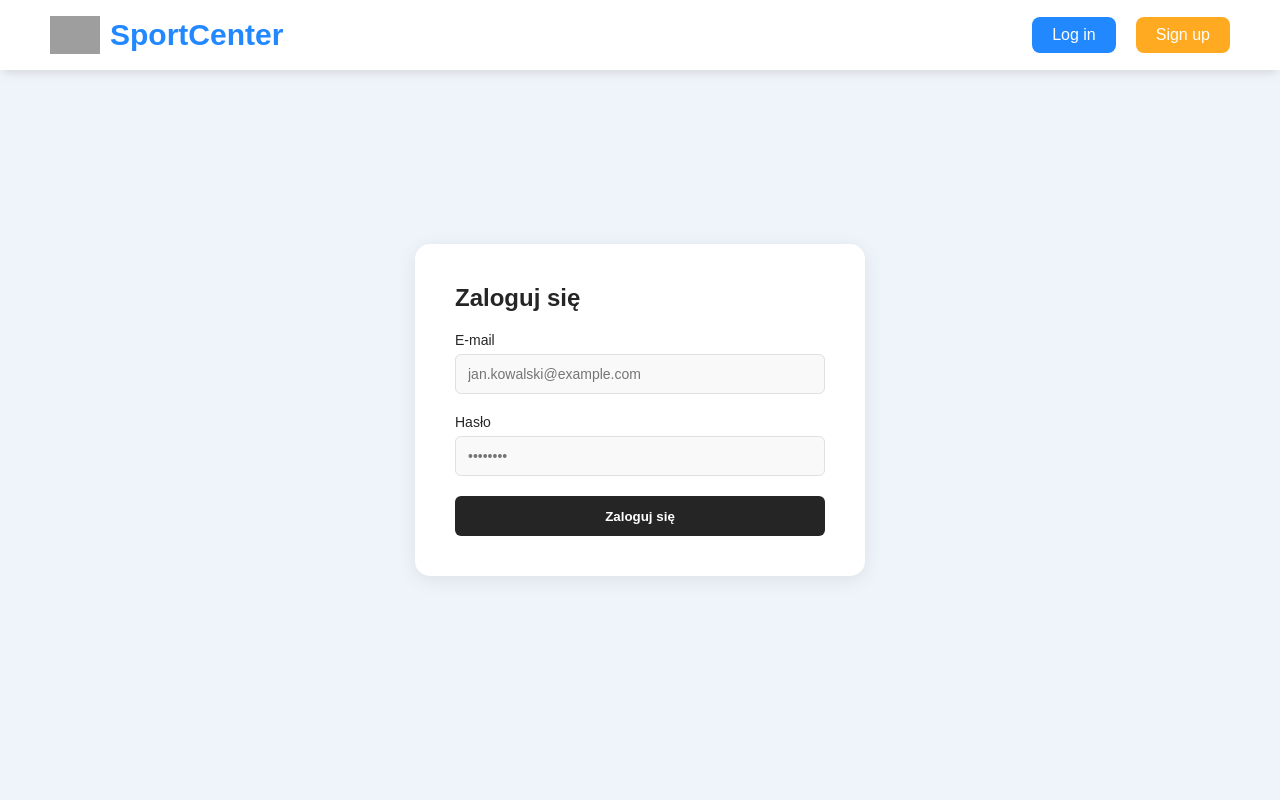
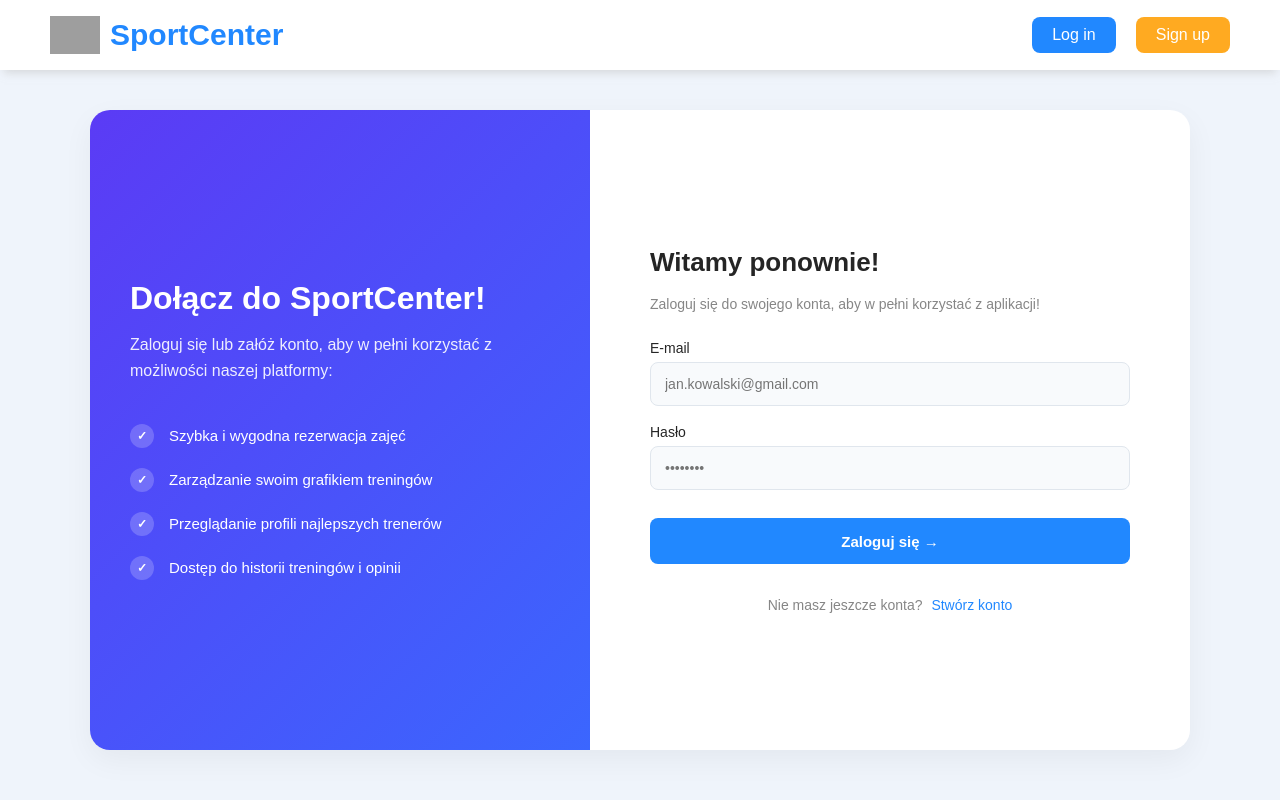
Before and after one commit to anna-wojcik/Natraining_client, a React (Vite) app: page /login in a window 1280 px wide. Shown: the top 800 px of the page. Built offline with nearby package versions, Linux system fonts and the light colour scheme.

Commit message:
enhance login page with improved validation and UI components

```diff
--- a/src/pages/Login/index.jsx
+++ b/src/pages/Login/index.jsx
@@ -1,89 +1,124 @@
 import { useState } from "react";
 import { useDispatch, useSelector } from "react-redux";
-import { useNavigate } from "react-router-dom";
-import { loginRequest } from "../../store/slices/authSlice";
-import { selectError, selectLoading, clearError } from "../../store/slices/authSlice";
+import { useNavigate, Link } from "react-router-dom";
+import { loginRequest, clearError } from "../../store/slices/authSlice";
+import { selectError, selectLoading } from "../../store/slices/authSlice";
+import { isValidField, regexEmail } from "../../regex";
+
 import {
-  LoginContainer,
+  SignupContainer as LoginContainer,
+  InfoPanel,
+  FormPanel,
   FormCard,
   InputGroup,
   Label,
   Input,
   Button,
   ErrorMsg,
-} from "./styled";
-import { isValidField, regexEmail } from "../../regex";
+  Title,
+  Subtitle,
+  BenefitsList,
+  BenefitItem,
+  FormFooter,
+} from "../Signup/styled";
 
 export default function Login() {
   const [email, setEmail] = useState("");
   const [password, setPassword] = useState("");
+  const [localErrors, setLocalErrors] = useState({});
 
   const dispatch = useDispatch();
   const navigate = useNavigate();
-  const error = useSelector(selectError);
+  const serverError = useSelector(selectError);
   const loginLoading = useSelector(selectLoading);
 
-  const [validEmail, setValidEmail] = useState(true);
-  const [validPassword, setValidPassword] = useState(true);
+  const validateForm = () => {
+    const errors = {};
+
+    if (!isValidField(regexEmail, email)) {
+      errors.email = "Please provide a valid email address.";
+    }
+    if (password.length < 8) {
+      errors.password = "Password must be at least 8 characters.";
+    }
+
+    setLocalErrors(errors);
+    return Object.keys(errors).length === 0;
+  };
 
   const handleSubmit = (e) => {
     e.preventDefault();
+    dispatch(clearError());
 
-    let isError = false;
-    if (!isValidField(regexEmail, email)) {
-      setValidEmail(false);
-      isError = true;
-    } else {
-      setValidEmail(true);
-    }
-    if (password.length < 8) {
-      setValidPassword(false);
-      isError = true;
-    } else {
-      setValidPassword(true);
-    }
+    if (!validateForm()) return;
 
-    if (!isError) {
     dispatch(loginRequest({ email, password, navigate }));
-    }
-    dispatch(clearError());
   };
 
   return (
     <LoginContainer>
+      {/* PANEL LEWY */}
+      <InfoPanel>
+        <Title>Dołącz do SportCenter!</Title>
+        <Subtitle>
+          Zaloguj się lub załóż konto, aby w pełni korzystać z możliwości naszej
+          platformy:
+        </Subtitle>
+        <BenefitsList>
+          <BenefitItem>Szybka i wygodna rezerwacja zajęć</BenefitItem>
+          <BenefitItem>Zarządzanie swoim grafikiem treningów</BenefitItem>
+          <BenefitItem>Przeglądanie profili najlepszych trenerów</BenefitItem>
+          <BenefitItem>Dostęp do historii treningów i opinii</BenefitItem>
+        </BenefitsList>
+      </InfoPanel>
+
+      {/* PANEL PRAWY */}
+      <FormPanel>
         <FormCard onSubmit={handleSubmit}>
-        <h2>Zaloguj się</h2>
+          <h2>Witamy ponownie!</h2>
+          <p className="subtitle">
+            Zaloguj się do swojego konta, aby w pełni korzystać z aplikacji!
+          </p>
+
+          {serverError && (
+            <ErrorMsg style={{ marginBottom: "15px" }}>{serverError}</ErrorMsg>
+          )}
+
           <InputGroup>
             <Label>E-mail</Label>
             <Input
               type="email"
               value={email}
               onChange={(e) => setEmail(e.target.value)}
-            required
-            placeholder="jan.kowalski@example.com"
+              placeholder="jan.kowalski@gmail.com"
+              $hasError={!!localErrors.email}
             />
-          {!validEmail && (
-            <ErrorMsg>Please provide a valid email address</ErrorMsg>
-          )}
+            {localErrors.email && <ErrorMsg>{localErrors.email}</ErrorMsg>}
           </InputGroup>
+
           <InputGroup>
             <Label>Hasło</Label>
             <Input
               type="password"
               value={password}
               onChange={(e) => setPassword(e.target.value)}
-            required
               placeholder="••••••••"
+              $hasError={!!localErrors.password}
             />
-          {!validPassword && (
-            <ErrorMsg>Password must be at least 8 characters</ErrorMsg>
+            {localErrors.password && (
+              <ErrorMsg>{localErrors.password}</ErrorMsg>
             )}
           </InputGroup>
-        {error && <ErrorMsg>{error}</ErrorMsg>}
+
           <Button type="submit" disabled={loginLoading}>
-          {loginLoading ? "Logowanie..." : "Zaloguj się"}
+            {loginLoading ? "Logowanie..." : "Zaloguj się →"}
           </Button>
+
+          <FormFooter>
+            Nie masz jeszcze konta? <Link to="/signup">Stwórz konto</Link>
+          </FormFooter>
         </FormCard>
+      </FormPanel>
     </LoginContainer>
   );
 }
```
Lines whose indentation alone changed are shown as unchanged.
